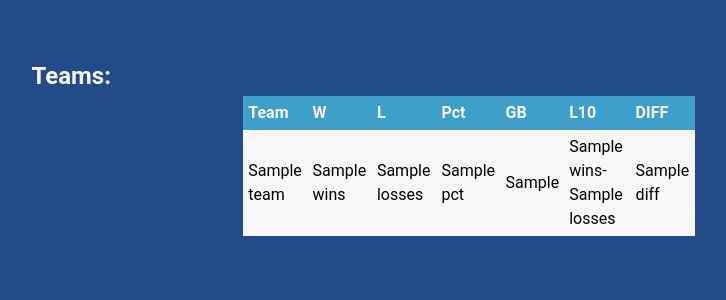
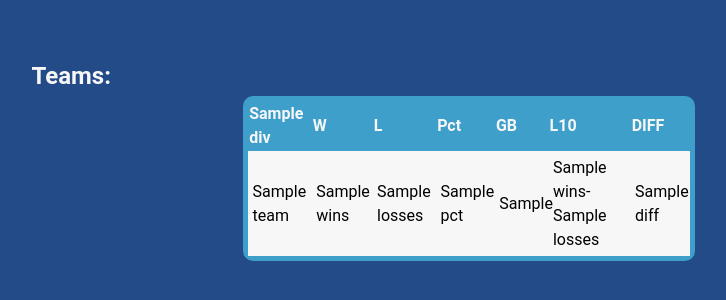
Before and after one commit to Lvcky-gg/stats_app, a Django app: template app/api/templates/home.html in a window 1280 px wide. Shown: the part 86-386 px from the top of the page, without its empty margins (171-897 px from the left). Run offline with Django 4.2, Linux system fonts and the light colour scheme; the template is opened without the code that fills it: most values are stand-ins (such as "Sample title", 1, 10 or a date in 2020).

Commit message:
add style

```diff
--- a/app/api/static/css/home.css
+++ b/app/api/static/css/home.css
@@ -15,37 +15,34 @@ h1, h2, h3, h4, h5, h6, th {
 }
 thead {
     background-color: #1F437B;
-    border-radius: 5px 5px 0px 0px;
 }
 th {
     background-color: #3E9FCA;
-    padding:5px;
 
-}
-td {
-    padding:5px;
-    width:fit-content;
-    margin:auto;
+
 
 }
 
-table {
+ table {
     background-color: #3E9FCA;
     width:49%;
-    border-radius: 5px;
-    border-collapse: collapse;
+    border-width: 0px;
+    padding:5px;
+    border-style: solid;
+    border-radius: 10px;
+    border-spacing: 0px;
 
-
-}
+ }
+ td{
+    padding:1%;
+ }
 tr:nth-child(odd) {
     background-color:#F7F7F7;
 }
 tr:nth-child(even) {
     background-color: lightgray;
 }
-tr:nth-last-child() {
-    border-radius: 0px 0px 5px 5px;
-}
+
 #header {
     background-color: #1F437B;
     display:flex;
--- a/app/api/templates/home.html
+++ b/app/api/templates/home.html
@@ -10,7 +10,7 @@
   <table class="tables">
     <thead>
       <tr>
-        <th>Team</th>
+        <th>{{div.name}}</th>
         <th>W</th>
         <th>L</th>
         {% comment %} <th>P</th> {% endcomment %}
@@ -34,7 +34,17 @@
       </tr>
       {% endfor %}
     </tbody>
+
+
+
+{% endfor %}
 </div>
 </div>
 
-{% endfor %} {% endblock %}
+{% comment %} <div>
+    <div>
+        <h2 class="header-teams">News:</h2>
+    </div>
+</div> {% endcomment %}
+
+{% endblock %}
```
